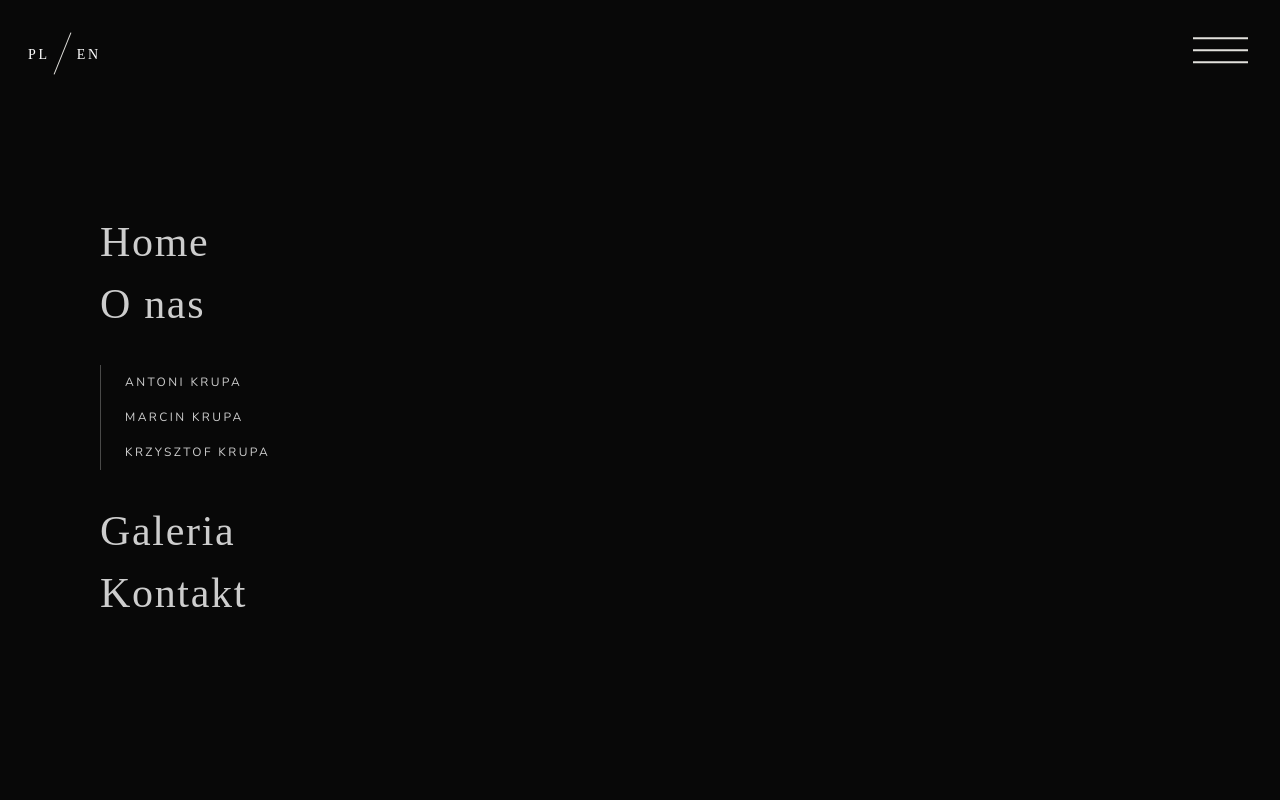
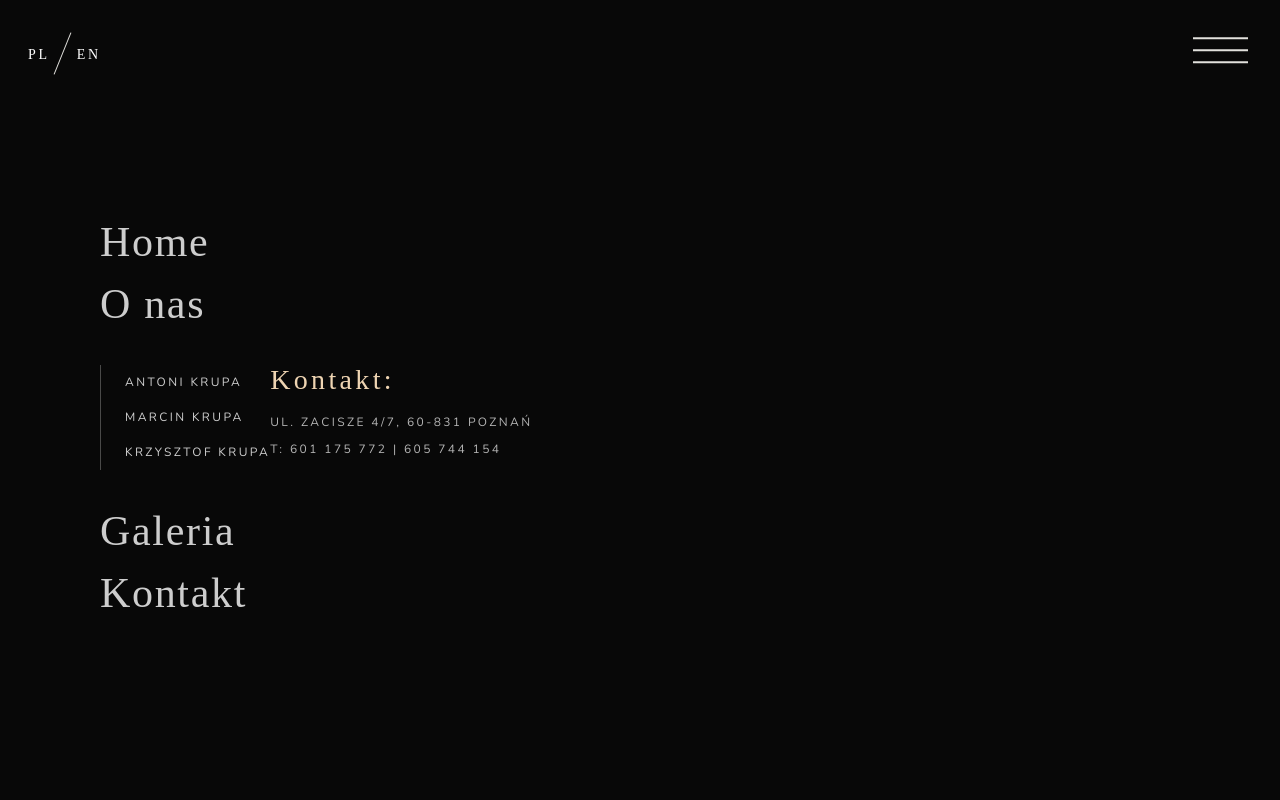
Before and after one commit to Lynthius/krupa-violin-workshop, a website: page index.html in a window 1280 px wide. Shown: the top 800 px of the page. Drawn offline with nearby package versions, Linux system fonts and the light colour scheme; a web font is replaced by a local one.

Commit message:
add contact info div to navigation

```diff
--- a/index.html
+++ b/index.html
@@ -40,6 +40,13 @@
               <li class="navigation__item"><a href="#gallery">Galeria</a></li>
               <li class="navigation__item"><a href="#contact">Kontakt</a></li>
             </ul>
+            <div class="navigation__contact">
+              <h4 class="contact__header">Kontakt:</h4>
+              <p class="contact__address">
+                ul. Zacisze 4/7, 60-831 Poznań<br>
+                t: 601 175 772 | 605 744 154
+              </p>
+            </div>
           </div>
         </nav>
         <div class="hero__slider">
--- a/src/scss/styles.scss
+++ b/src/scss/styles.scss
@@ -213,6 +213,16 @@ a {
   top: 0;
   right: 0;
   transition: ease-in-out 0.5s;
+
+  &__contact {
+    display: none;
+
+    @media screen and (min-width: 590px) {
+      & {
+        display: block;
+      }
+    }
+  }
 
   &__list {
     padding-top: 3.5rem;
```
Also changed, not shown: dist/css/styles.css.
